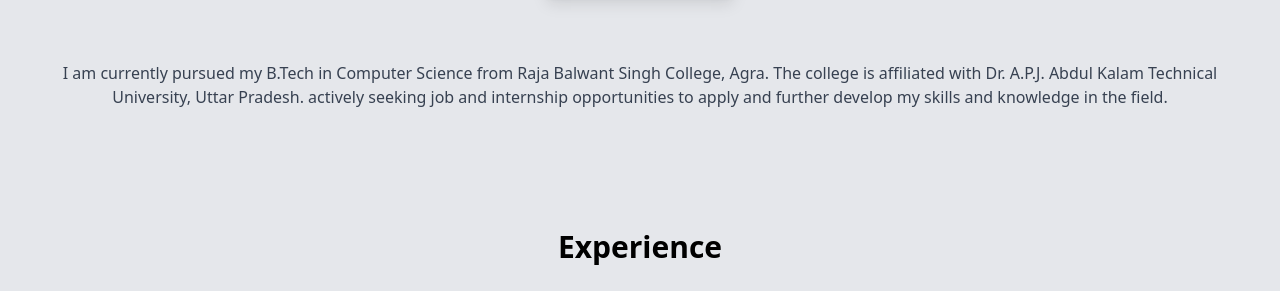
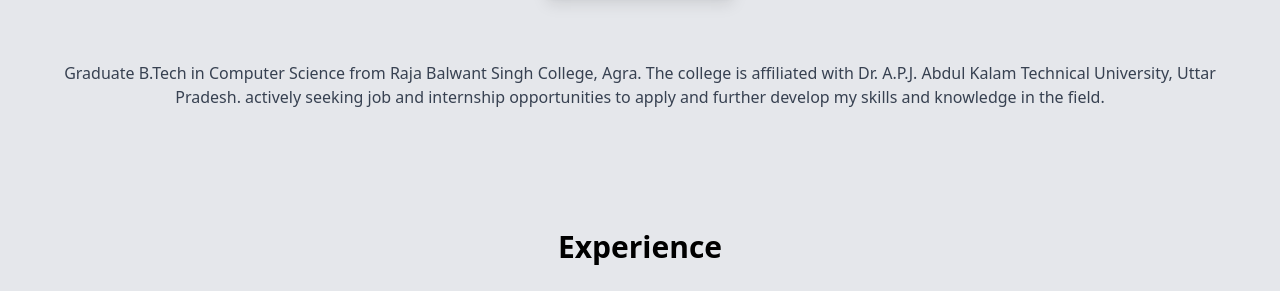
Before and after one commit to hritikmittal09/portfolio2, a website built with Vite: page index.html in a window 1280 px wide. Shown: the part 1771-2062 px from the top of the page. Built offline with nearby package versions, Linux system fonts and the light colour scheme; files whose address does not match are found by name.

Commit message:
changes in about section

```diff
--- a/index.html
+++ b/index.html
@@ -130,7 +130,7 @@
 
 
       <div class="w-full text-center">
-        <p class="text-gray-700  p-10">I am currently pursued my B.Tech in Computer Science from Raja Balwant Singh College, Agra. The college is affiliated with Dr. A.P.J. Abdul Kalam Technical University, Uttar Pradesh.  actively seeking job and internship opportunities to apply and further develop my skills and knowledge in the field.</p>
+        <p class="text-gray-700  p-10"> Graduate B.Tech in Computer Science from Raja Balwant Singh College, Agra. The college is affiliated with Dr. A.P.J. Abdul Kalam Technical University, Uttar Pradesh.  actively seeking job and internship opportunities to apply and further develop my skills and knowledge in the field.</p>
       </div>
     </div>
   </div>
```
